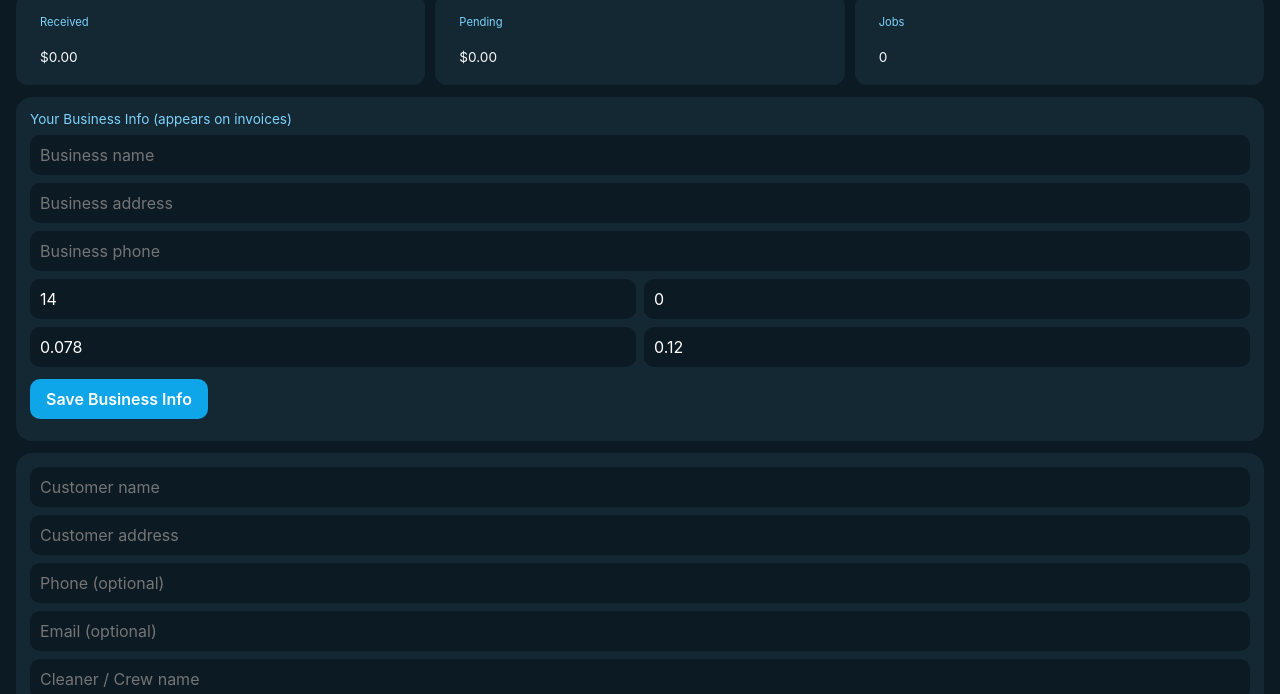
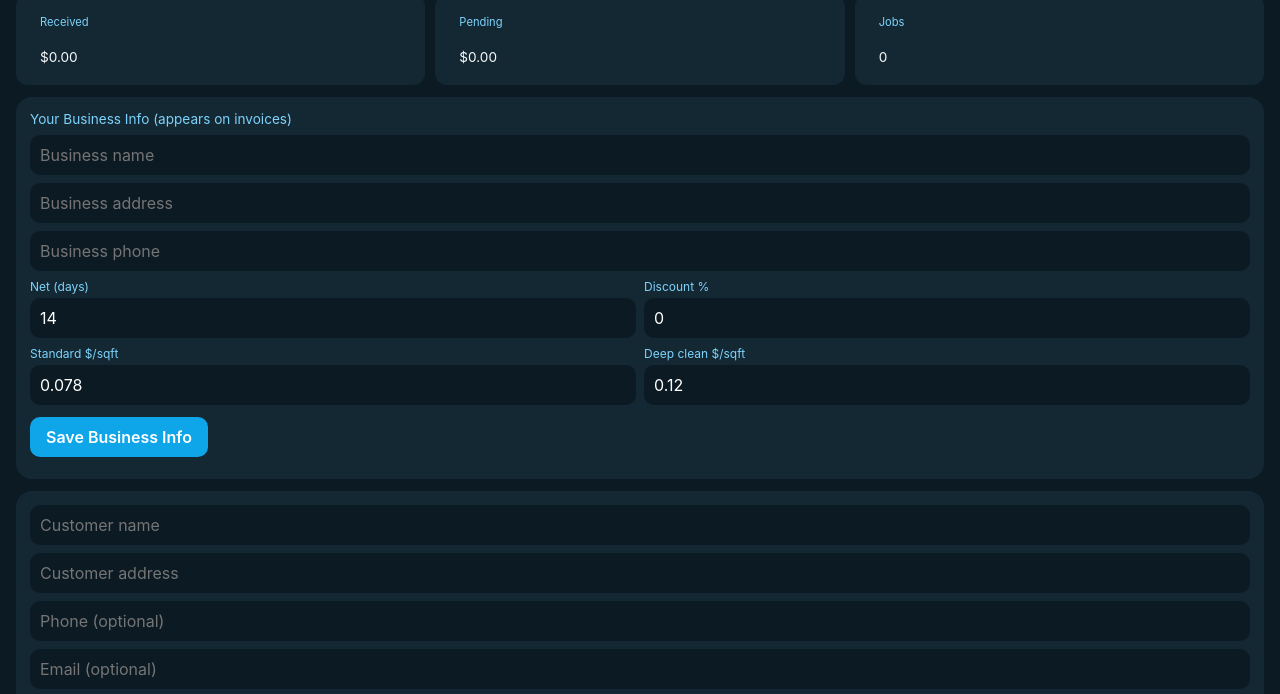
Before and after one commit to eaton7555-max/house-cleaning, a plain HTML site: page index.html in a window 1280 px wide. Shown: the part 106-800 px from the top of the page. Drawn offline with nearby package versions, Linux system fonts and the light colour scheme.

Commit message:
Add visible labels for Net days, Discount %, and sqft rates

```diff
--- a/index.html
+++ b/index.html
@@ -63,12 +63,24 @@
     <input id="bizAddress" placeholder="Business address" />
     <input id="bizPhone" placeholder="Business phone" />
     <div class="row">
-      <input id="paymentTerms" type="number" placeholder="Net (days)" value="14" />
-      <input id="discountDefault" type="number" step="0.01" placeholder="Default discount %" value="0" />
+      <div style="flex:1">
+        <label style="font-size:0.75rem; color:#7dd3fc;">Net (days)</label>
+        <input id="paymentTerms" type="number" value="14" />
+      </div>
+      <div style="flex:1">
+        <label style="font-size:0.75rem; color:#7dd3fc;">Discount %</label>
+        <input id="discountDefault" type="number" step="0.01" value="0" />
+      </div>
     </div>
     <div class="row">
-      <input id="stdRate" type="number" step="0.001" placeholder="Standard $/sqft" value="0.078" />
-      <input id="deepRate" type="number" step="0.001" placeholder="Deep clean $/sqft" value="0.12" />
+      <div style="flex:1">
+        <label style="font-size:0.75rem; color:#7dd3fc;">Standard $/sqft</label>
+        <input id="stdRate" type="number" step="0.001" value="0.078" />
+      </div>
+      <div style="flex:1">
+        <label style="font-size:0.75rem; color:#7dd3fc;">Deep clean $/sqft</label>
+        <input id="deepRate" type="number" step="0.001" value="0.12" />
+      </div>
     </div>
     <button class="save-biz" id="saveBiz">Save Business Info</button>
   </div>
```
